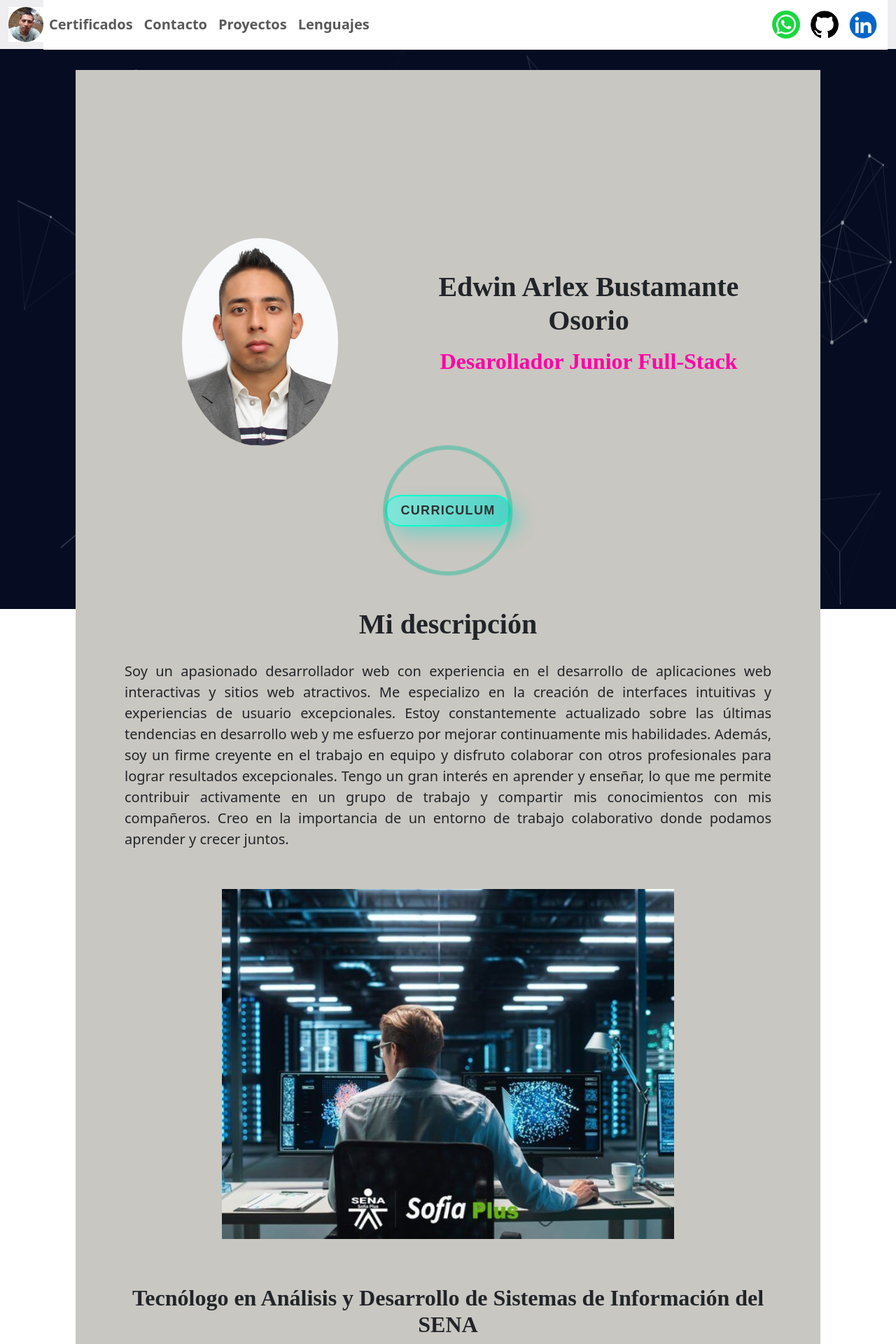
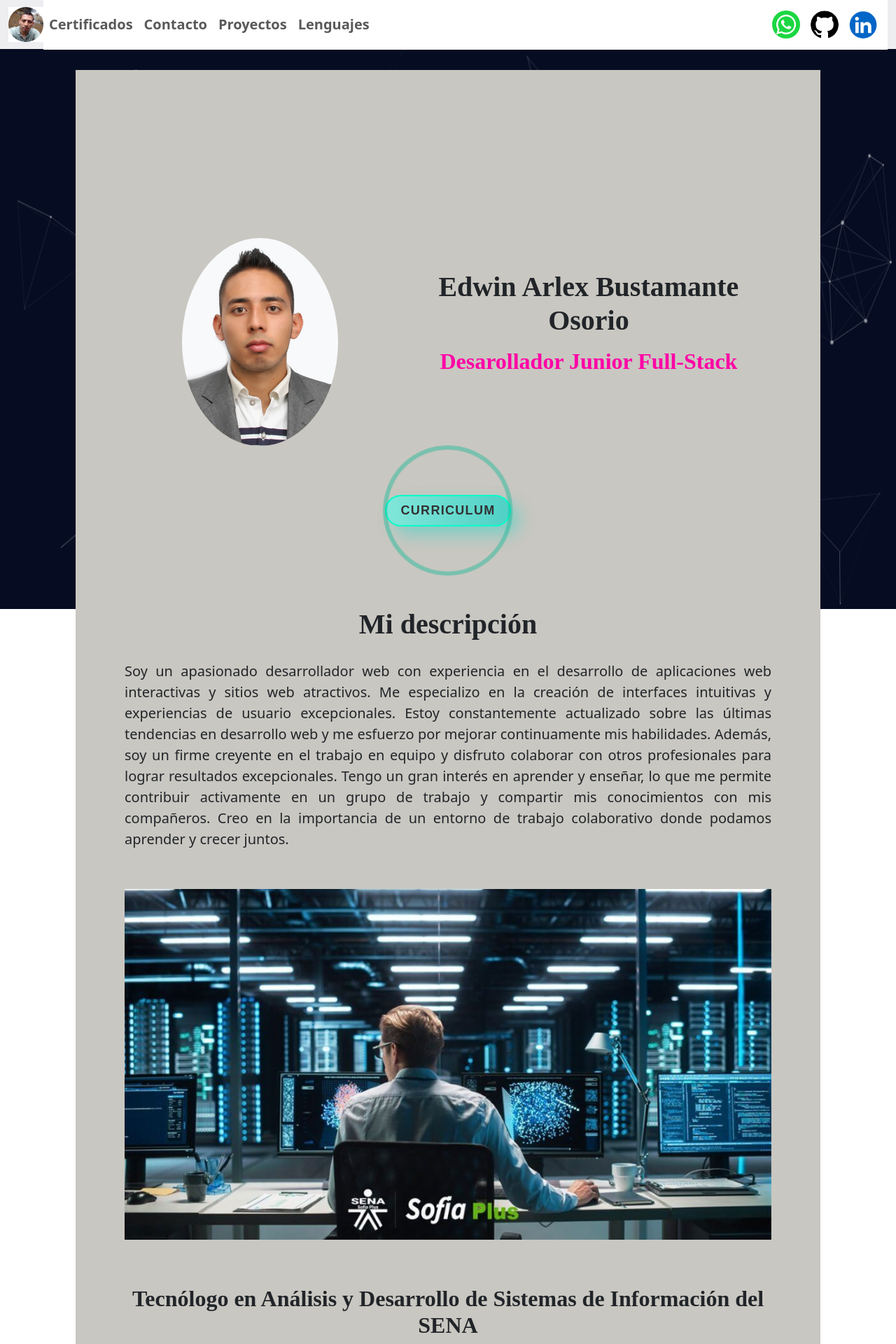
Before and after one commit to Arlex296/PortafolioEdwin, an Angular app: page /principal in a window 1280 px wide. Shown: the top 1920 px of the page at 70% size. Built offline with nearby package versions, Linux system fonts and the light colour scheme; a web font is replaced by a local one.

Commit message:
actualizar 03

```diff
--- a/src/app/components/principal/principal.component.css
+++ b/src/app/components/principal/principal.component.css
@@ -48,8 +48,7 @@
         }
 
         #imagen1 {
-            width: 70%;
-            height: 500px;
+            width: 100%;
             object-fit: cover;
             margin-bottom: 50px;
             margin-bottom: 50px;
```
